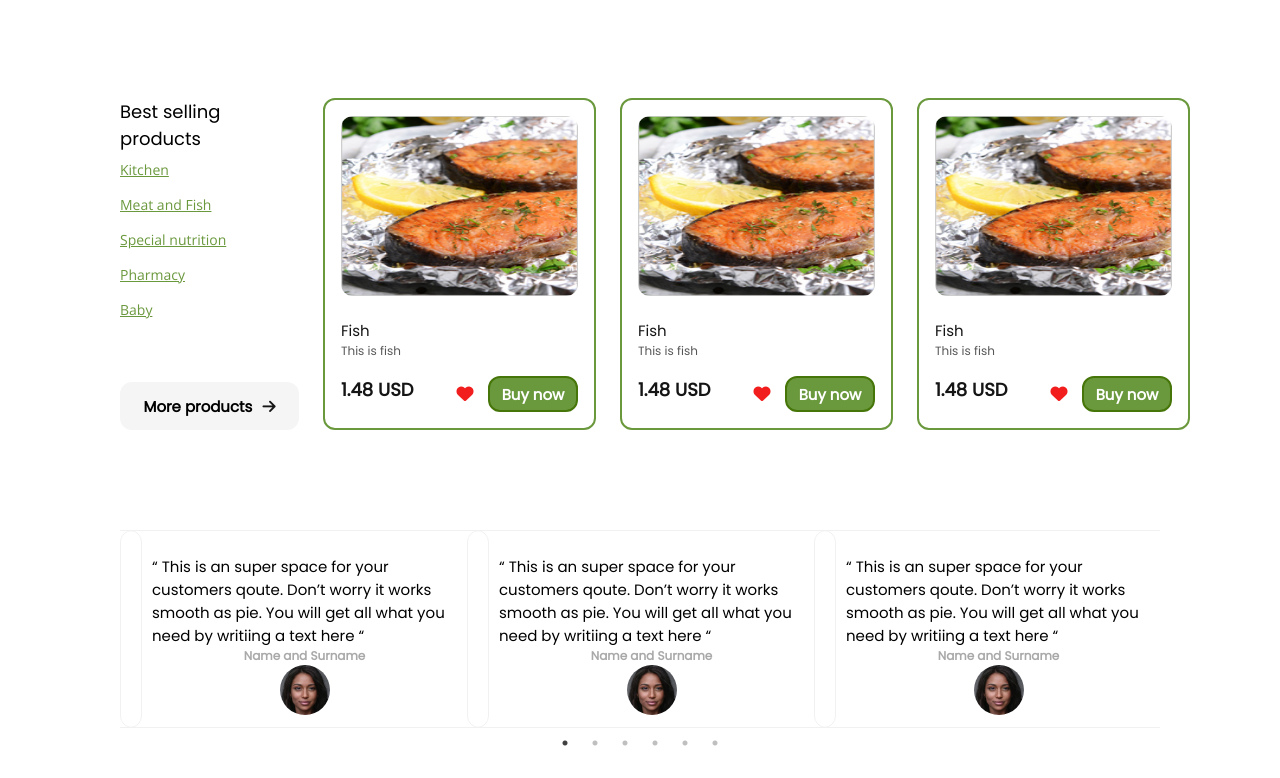
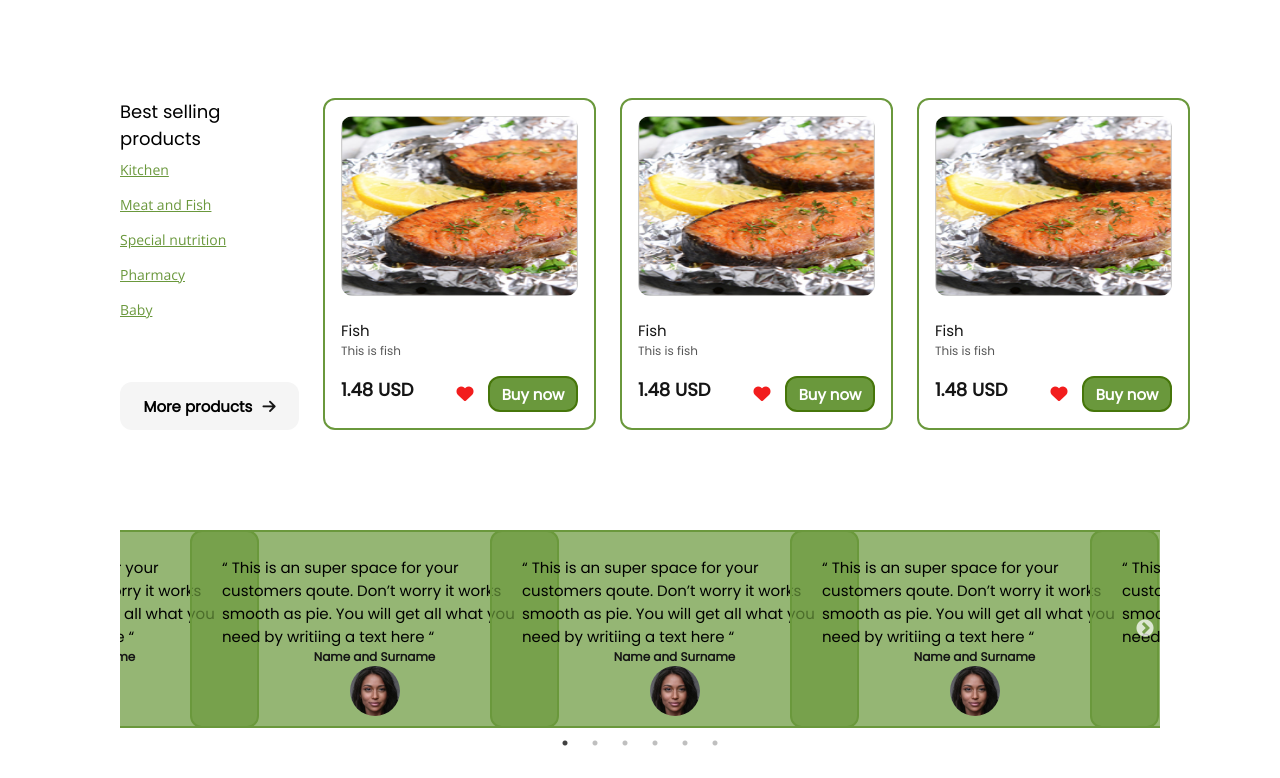
Before and after one commit to KasianKristina/online-store, a React (Create React App) app: page / in a window 1280 px wide. Shown: the part 573-1351 px from the top of the page. Built offline with nearby package versions, Linux system fonts and the light colour scheme.

Commit message:
fix comments

```diff
--- a/src/components/Comments/Comment/styles.module.css
+++ b/src/components/Comments/Comment/styles.module.css
@@ -1,12 +1,13 @@
 .comment {
     width: 369px;
     height: 198px;
-    border: 1px solid #f1f1f1;
-    border-radius: 12px;
     display: flex;
     flex-direction: column;
     align-items: center;
     padding: 24px 32px;
+    border: 2px solid #6A983C;
+    border-radius: 12px;
+    background-color: #6a983cb5;
 }
 
 .text {
@@ -14,12 +15,13 @@
     height: 92px;
     font-size: 15px;
     font-weight: 500;
+    opacity: 1;
 }
 
 .name {
     font-size: 12px;
     font-weight: 600;
-    color: #A9A9A9;;
+    color: #151515;
 }
 
 .photo {
--- a/src/components/Comments/SimpleSlider.jsx
+++ b/src/components/Comments/SimpleSlider.jsx
@@ -1,19 +1,36 @@
 import {Comment} from './Comment/Comment'
 import "slick-carousel/slick/slick.css";
 import "slick-carousel/slick/slick-theme.css";
-import React from "react";
+import React, { Component } from "react";
 import Slider from "react-slick";
 
-export default function SimpleSlider() {
-    var settings = {
+function Arrow(props) {
+  const { className, style, onClick } = props;
+  return (
+    <div
+      className={className}
+      style={{ ...style, display: "block", margin: "0px 30px"}}
+      onClick={onClick}
+    />
+  );
+}
+
+export default class SimpleSlider extends Component {
+  render() {
+    const settings = {
       dots: true,
       infinite: true,
       speed: 500,
       slidesToShow: 3,
-      slidesToScroll: 1
+      slidesToScroll: 1,
+      autoplay: false,
+      nextArrow: <Arrow />,
+      prevArrow: <Arrow />,
+      className: "center",
+      centerMode: true,
+      centerPadding: "70px"
     };
     return (
-
       <Slider {...settings}>
         <div>
           <Comment />
@@ -34,5 +51,7 @@ export default function SimpleSlider() {
           <Comment />
         </div>
       </Slider>
+
     );
   }
+}
```
